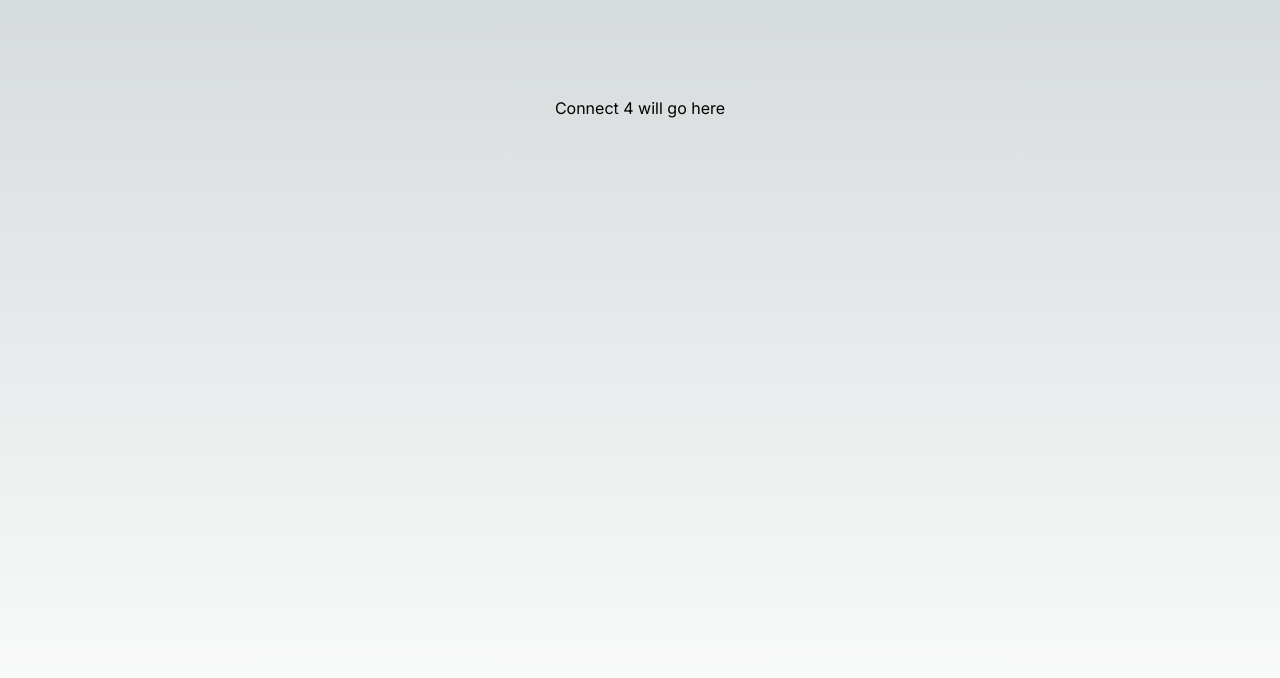
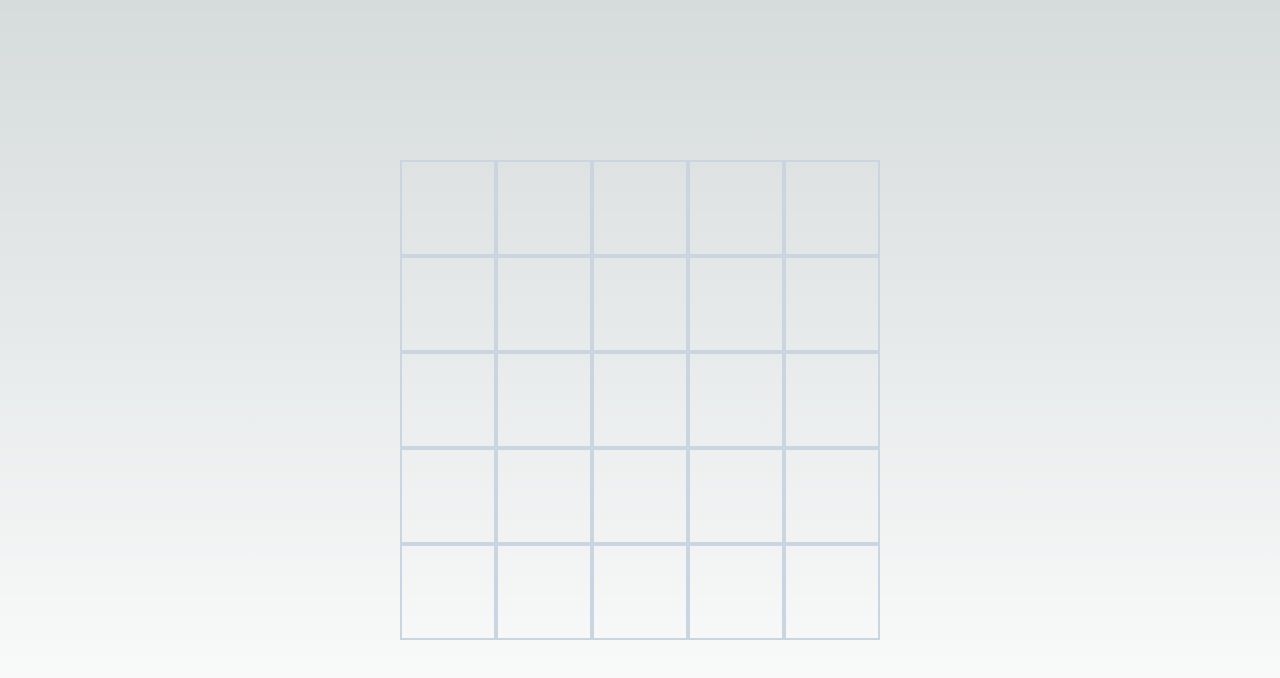
Before and after one commit to erikahazle/games, a Next.js app: page /connect4 in a window 1280 px wide. Shown: the top 678 px of the page. Built offline with nearby package versions, Linux system fonts and the light colour scheme.

Commit message:
Added basic cells

```diff
--- /dev/null
+++ b/src/app/connect4/components/BoardCell/index.tsx
@@ -0,0 +1,9 @@
+import { BoardCellValue } from '../../types';
+import { getCellColour } from './lib/getCellColour';
+
+export const BoardCell = ({ value }: { value: BoardCellValue }) => {
+  const cellColour = getCellColour(value);
+  return (
+    <div className={`w-24 h-24 border-slate-300 border-2 bg-${cellColour}`}></div>
+  )
+};
--- /dev/null
+++ b/src/app/connect4/components/BoardCell/lib/getCellColour/index.ts
@@ -0,0 +1,13 @@
+import { NOT_SELECTED_COLOUR, PLAYER1_CELL_COLOUR, PLAYER2_CELL_COLOUR } from "@/app/connect4/constants";
+import { BoardCellValue } from "@/app/connect4/types";
+
+export const getCellColour = (value: BoardCellValue) => {
+  switch(value) {
+    case BoardCellValue.Player1:
+      return PLAYER1_CELL_COLOUR;
+    case BoardCellValue.Player2:
+      return PLAYER2_CELL_COLOUR;
+    default:
+      return NOT_SELECTED_COLOUR;
+  }
+}
--- a/src/app/connect4/constants.ts
+++ b/src/app/connect4/constants.ts
@@ -4,3 +4,7 @@ export const DEFAULT_BOARD_ROW_NUMBER = 5;
 export const DEFAULT_BOARD_COLUMN_NUMBER = 5;
 export const DEFAULT_WINNING_MATCH_NUMBER = 4;
 export const DEFAULT_BOARD_CELL_VALUE = BoardCellValue.NotSelected;
+
+export const NOT_SELECTED_COLOUR = 'gray-50';
+export const PLAYER1_CELL_COLOUR = 'orange-300';
+export const PLAYER2_CELL_COLOUR = 'orange-300';
--- a/src/app/connect4/page.tsx
+++ b/src/app/connect4/page.tsx
@@ -1,7 +1,23 @@
+"use client";
+
+import { useState } from "react";
+import { create2DBoard } from "./lib/create2DBoard";
+import { BoardCell } from "./components/BoardCell";
+
 export default function Connect4() {
+  const [boardState, setBoardState] = useState(create2DBoard());
+
+  console.log('boardState', boardState);
+
   return (
-    <main className="flex min-h-screen flex-col items-center justify-between p-24">
-      <div>Connect 4 will go here</div>
+    <main className="flex min-h-screen flex-row items-center justify-center p-24">
+      {boardState.map((columns, rowIndex) => {
+        return (
+          <div key={rowIndex} className="">
+            {columns.map((cell, cellIndex) => <BoardCell key={`${rowIndex}-${cellIndex}`} value={cell} />)}
+          </div>
+        )
+      })}
     </main>
   )
 }
```
